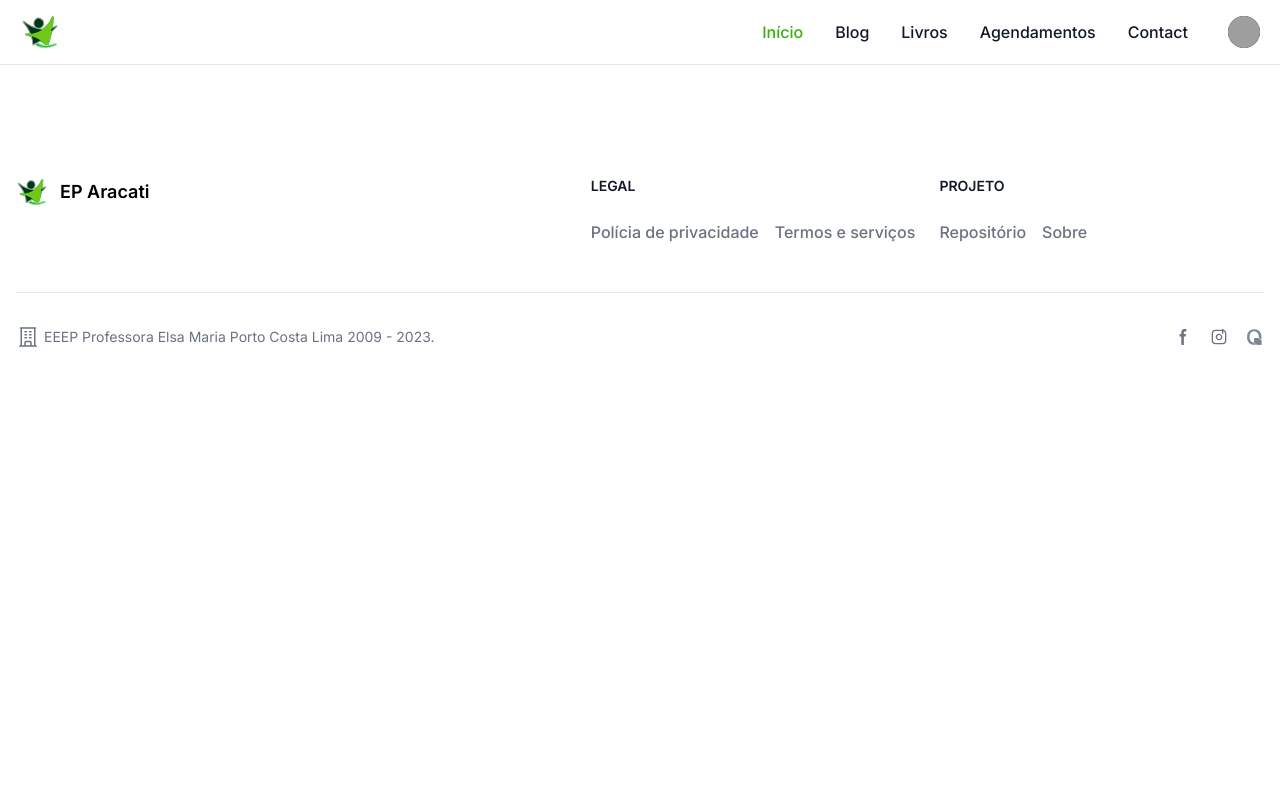
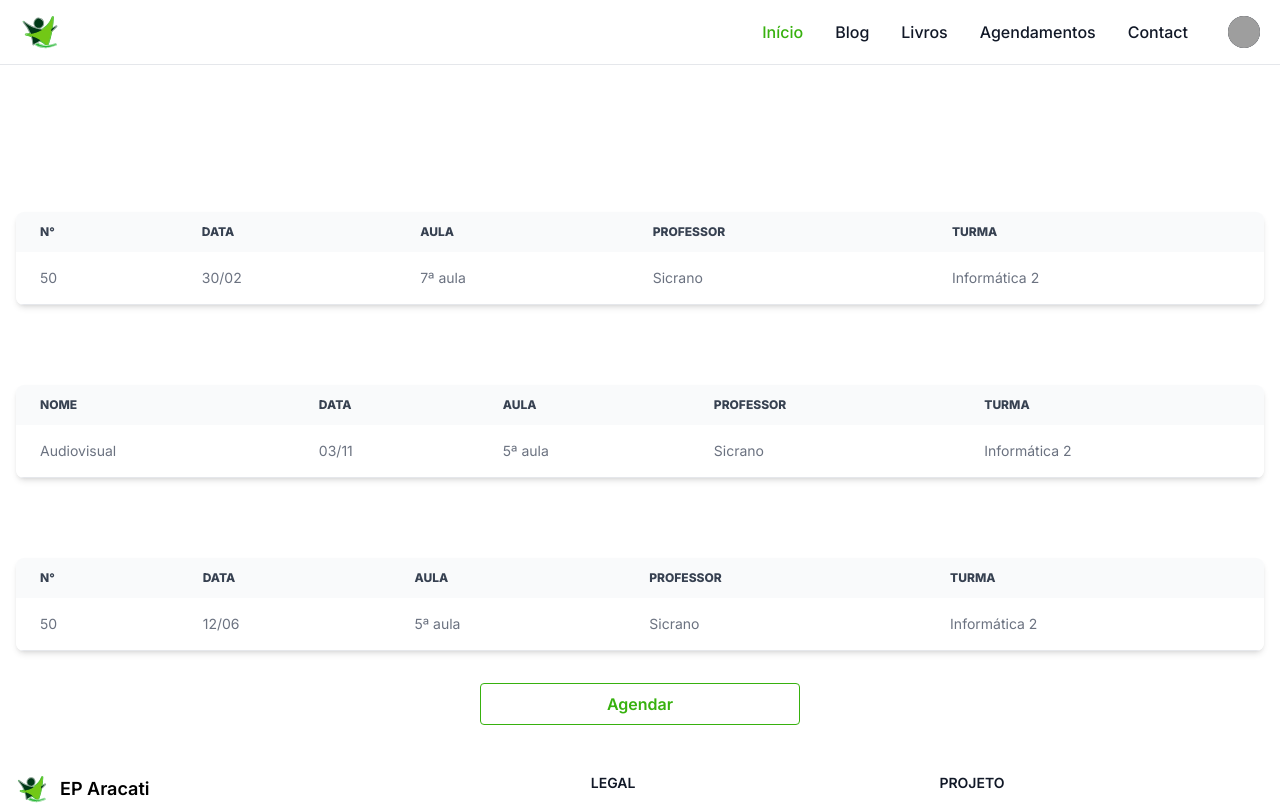
Before and after one commit to hi-bernardo/eparacati, a React (Vite) app: page /agendamentos in a window 1280 px wide. Shown: the top 805 px of the page. Built offline with nearby package versions, Linux system fonts and the light colour scheme; grey boxes are pictures that could not be loaded.

Commit message:
tabelas de agendamentos adicionadas

```diff
--- /dev/null
+++ b/src/components/context/Button/index.jsx
@@ -0,0 +1,9 @@
+function Button() {
+	return (
+		<button className="bg-transparent hover:bg-primaryDark text-primary hover:text-white border border-primary hover:border-transparent font-semibold mx-auto rounded px-4 py-2 w-80 max-sm:w-full">
+			Agendar
+		</button>
+	);
+}
+
+export default Button;
--- /dev/null
+++ b/src/components/context/Table/index.jsx
@@ -0,0 +1,38 @@
+function Table(props) {
+	return (
+		<div className="relative overflow-x-auto shadow-md sm:rounded-lg">
+			<table className="w-full text-sm text-left text-gray-500 dark:text-gray-400">
+				<thead className="text-xs text-gray-700 uppercase bg-gray-50 dark:bg-gray-700 dark:text-gray-400">
+					<tr>
+						<th scope="col" className="px-6 py-3">
+							{props.identification ?? "N°"}
+						</th>
+						<th scope="col" className="px-6 py-3">
+							Data
+						</th>
+						<th scope="col" className="px-6 py-3">
+							Aula
+						</th>
+						<th scope="col" className="px-6 py-3">
+							Professor
+						</th>
+						<th scope="col" className="px-6 py-3">
+							Turma
+						</th>
+					</tr>
+				</thead>
+				<tbody>
+					<tr className="bg-white border-b dark:bg-gray-800 dark:border-gray-700">
+						<td className="px-6 py-4">{props.value}</td>
+						<td className="px-6 py-4">{props.date}</td>
+						<td className="px-6 py-4">{props.class}</td>
+						<td className="px-6 py-4">{props.teacher}</td>
+						<td className="px-6 py-4">{props.classroom}</td>
+					</tr>
+				</tbody>
+			</table>
+		</div>
+	);
+}
+
+export default Table;
--- a/src/pages/Agendamentos/index.jsx
+++ b/src/pages/Agendamentos/index.jsx
@@ -1,7 +1,42 @@
+import Table from "../../components/context/Table";
+import Button from "../../components/context/Button";
+
 function Agendamentos() {
 	return (
-		<main className="mt-20 mx-auto w-full max-w-screen-xl p-4">
-			<h1 className="text-2xl font-bold text-white">Agendamentos</h1>
+		<main className="mt-20 mx-auto w-full max-w-screen-xl p-4 flex flex-col gap-8">
+			<h1 className="text-3xl font-bold text-white">Agendamentos</h1>
+			<div className="flex flex-col gap-4">
+				<h2 className="text-2xl font-semibold text-white">Projetores</h2>
+				<Table
+					value="50"
+					date="30/02"
+					class="7ª aula"
+					teacher="Sicrano"
+					classroom="Informática 2"
+				/>
+			</div>
+			<div className="flex flex-col gap-4">
+				<h2 className="text-2xl font-semibold text-white">Salas</h2>
+				<Table
+					identification="Nome"
+					value="Audiovisual"
+					date="03/11"
+					class="5ª aula"
+					teacher="Sicrano"
+					classroom="Informática 2"
+				/>
+			</div>
+			<div className="flex flex-col gap-4">
+				<h2 className="text-2xl font-semibold text-white">Projetores</h2>
+				<Table
+					value="50"
+					date="12/06"
+					class="5ª aula"
+					teacher="Sicrano"
+					classroom="Informática 2"
+				/>
+			</div>
+			<Button/>
 		</main>
 	);
 }
```
